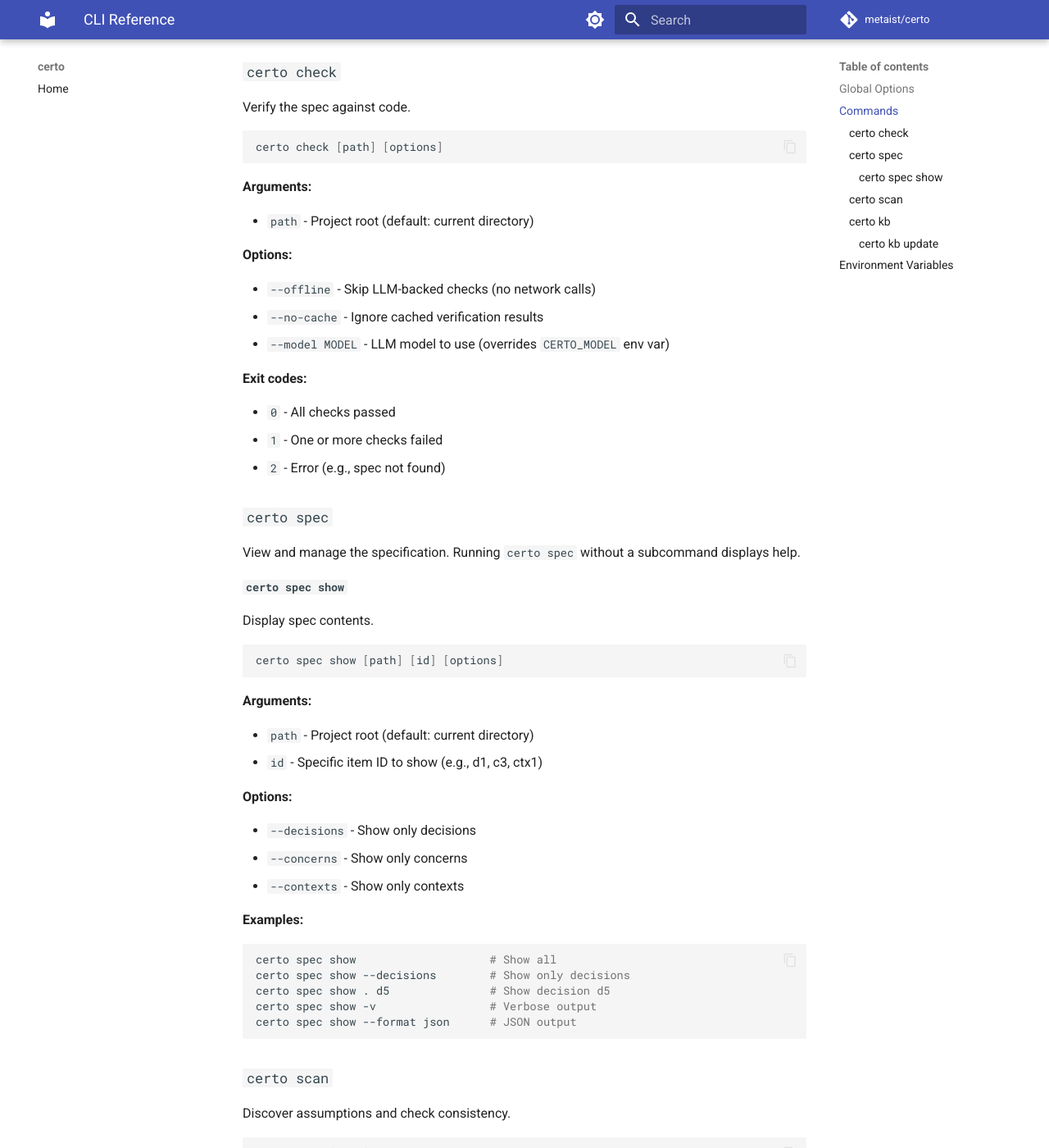
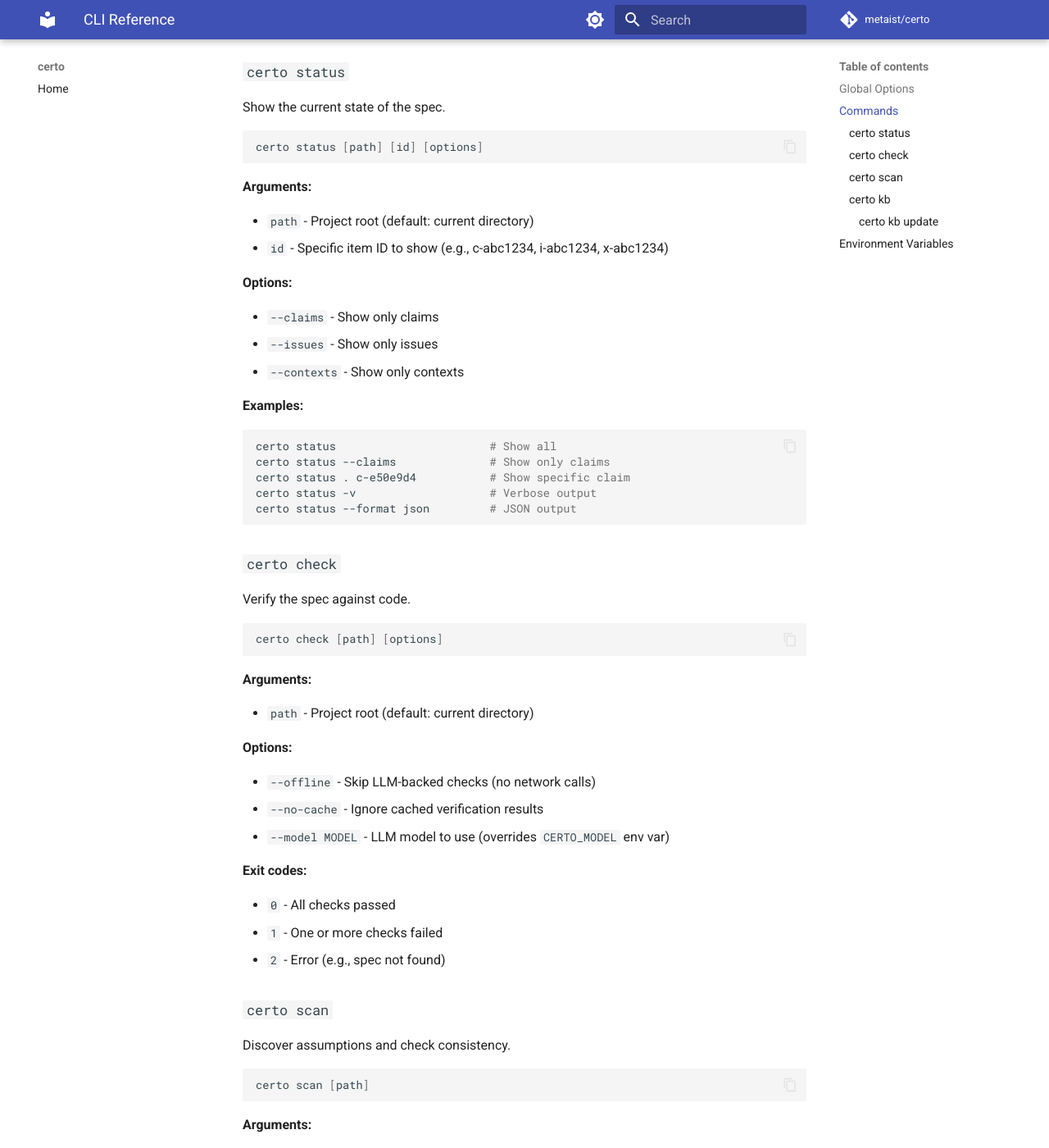
Before and after one commit to metaist/certo, an MkDocs documentation site: the page built from docs/cli.md, in a window 1280 px wide and 1400 px high, scrolled down 493 px. Shown: the whole window at 82% size. Built offline with MkDocs 1.6.1 and Material for MkDocs 9.7.7, drawn with Linux system fonts in a browser that asks for light colours; comment, search, counter and statistics services are not loaded; some of the changed text lies outside the part shown.

Commit message:
update: docs/cli.md for certo status command
- Replace certo spec show with certo status
- Update filters: --claims, --issues, --contexts
- Update ID format examples (c-xxx, i-xxx, x-xxx)

Co-authored-by: Claude Opus 4.5 <noreply@anthropic.com>

````diff
--- a/docs/cli.md
+++ b/docs/cli.md
@@ -15,6 +15,35 @@ certo check -q        # quiet after subcommand
 - `--version` - Print version and exit (top-level only)
 
 ## Commands
+
+### `certo status`
+
+Show the current state of the spec.
+
+```bash
+certo status [path] [id] [options]
+```
+
+**Arguments:**
+
+- `path` - Project root (default: current directory)
+- `id` - Specific item ID to show (e.g., c-abc1234, i-abc1234, x-abc1234)
+
+**Options:**
+
+- `--claims` - Show only claims
+- `--issues` - Show only issues
+- `--contexts` - Show only contexts
+
+**Examples:**
+
+```bash
+certo status                       # Show all
+certo status --claims              # Show only claims
+certo status . c-e50e9d4           # Show specific claim
+certo status -v                    # Verbose output
+certo status --format json         # JSON output
+```
 
 ### `certo check`
 
@@ -39,39 +68,6 @@ certo check [path] [options]
 - `0` - All checks passed
 - `1` - One or more checks failed
 - `2` - Error (e.g., spec not found)
-
-### `certo spec`
-
-View and manage the specification. Running `certo spec` without a subcommand displays help.
-
-#### `certo spec show`
-
-Display spec contents.
-
-```bash
-certo spec show [path] [id] [options]
-```
-
-**Arguments:**
-
-- `path` - Project root (default: current directory)
-- `id` - Specific item ID to show (e.g., d1, c3, ctx1)
-
-**Options:**
-
-- `--decisions` - Show only decisions
-- `--concerns` - Show only concerns
-- `--contexts` - Show only contexts
-
-**Examples:**
-
-```bash
-certo spec show                    # Show all
-certo spec show --decisions        # Show only decisions
-certo spec show . d5               # Show decision d5
-certo spec show -v                 # Verbose output
-certo spec show --format json      # JSON output
-```
 
 ### `certo scan`
 
````
Also changed, not shown: other parts of docs/cli.md (+1 -1 lines).
